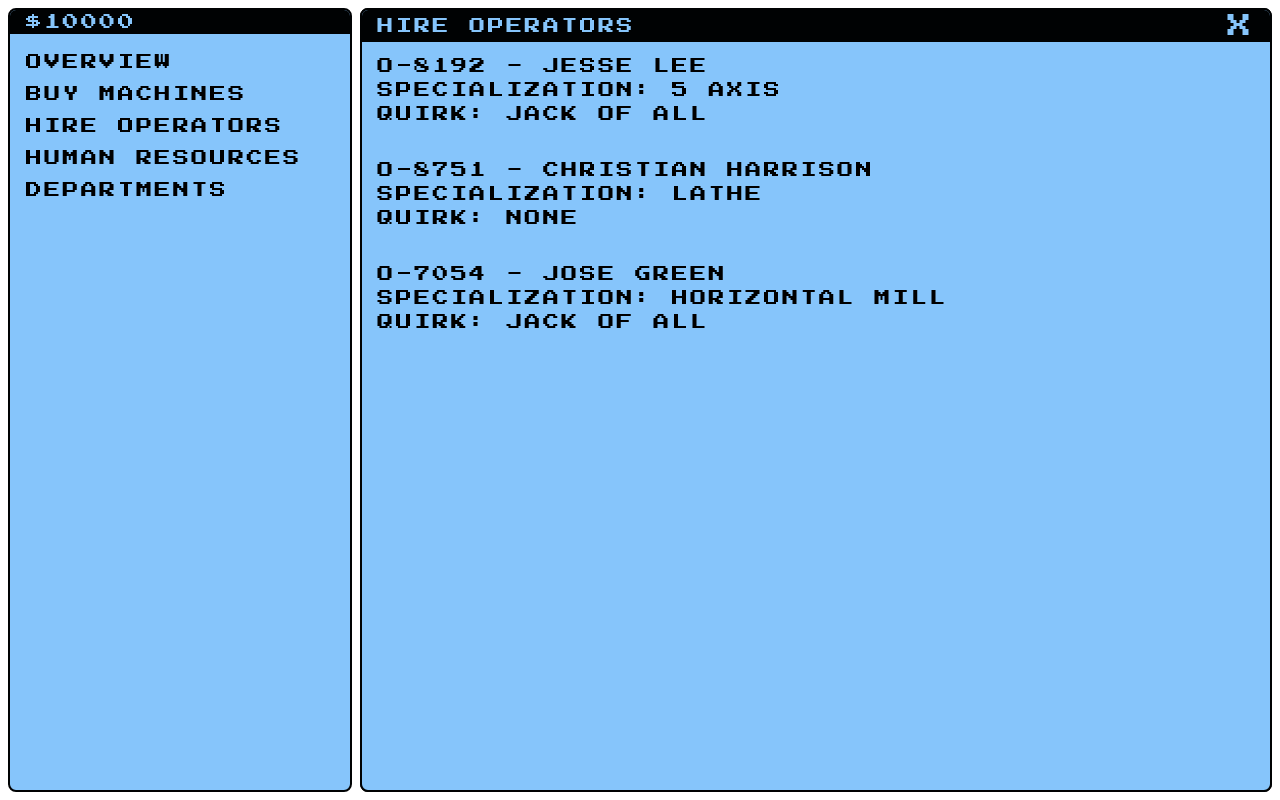
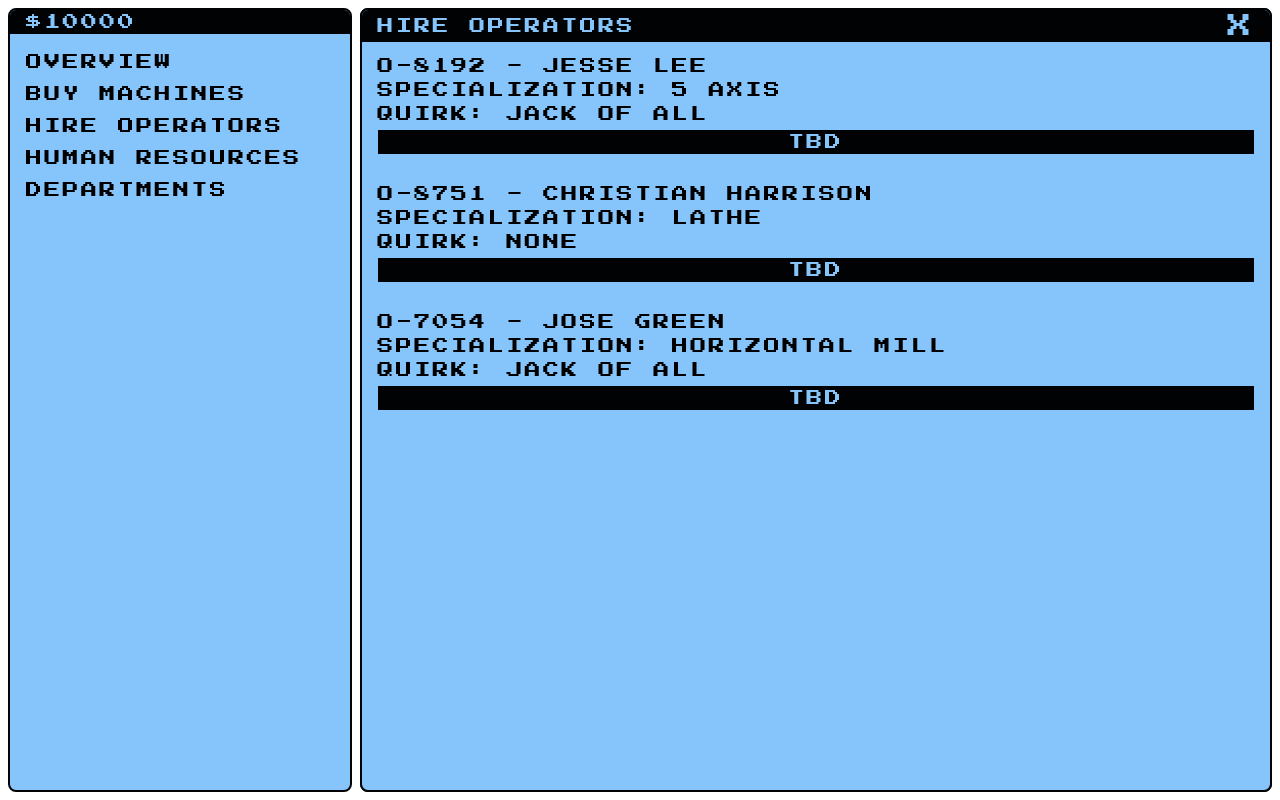
Before and after one commit to K8215/machine-shop-simulator, a React (Vite) app: page / in a window 1280 px wide. Both pictures are taken after a click on the button "HIRE OPERATORS". Built offline with nearby package versions, Linux system fonts and the light colour scheme.

Commit message:
placeholder button

```diff
--- a/src/components/HireOperators/HireOperators.jsx
+++ b/src/components/HireOperators/HireOperators.jsx
@@ -41,6 +41,7 @@ export default function HireOperator({
             </p>
             <p>Specialization: {hire.specialization}</p>
             <p>Quirk: {hire.quirk}</p>
+            <button className="button-menu">TBD</button>
             {/* <button className="button-menu" onClick={handleHire}>
               Hire
             </button> */}
```
